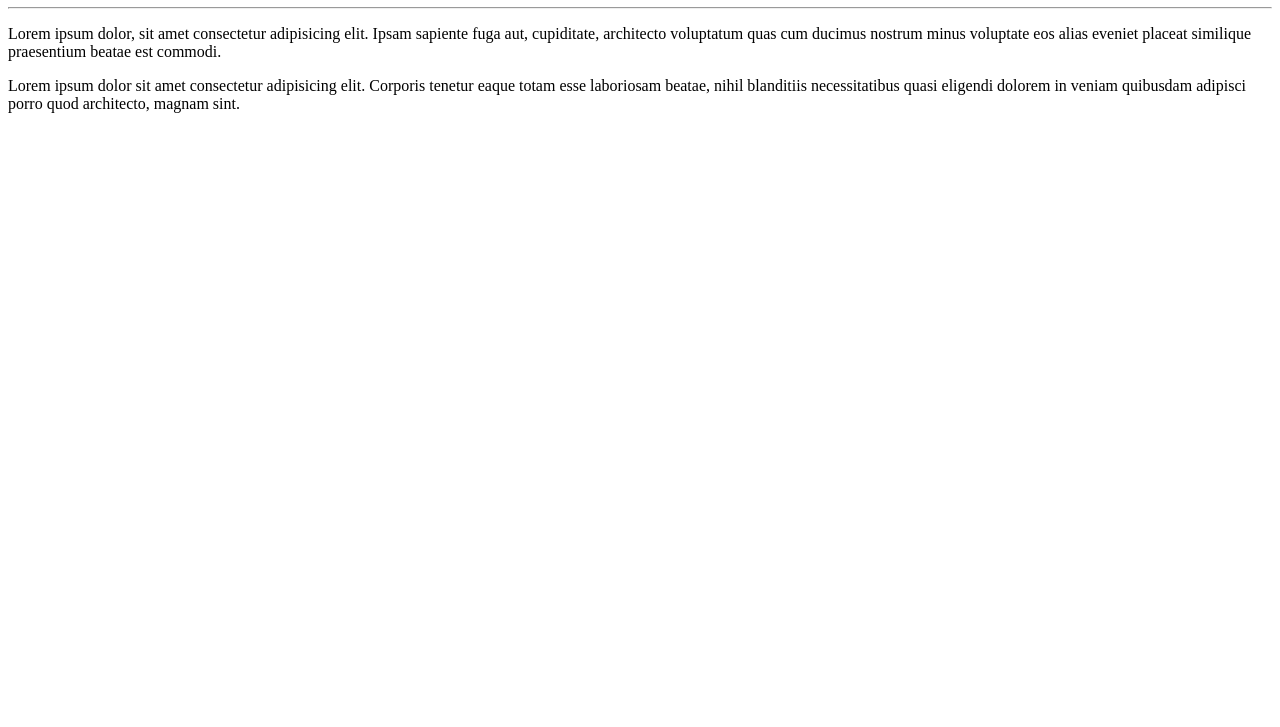
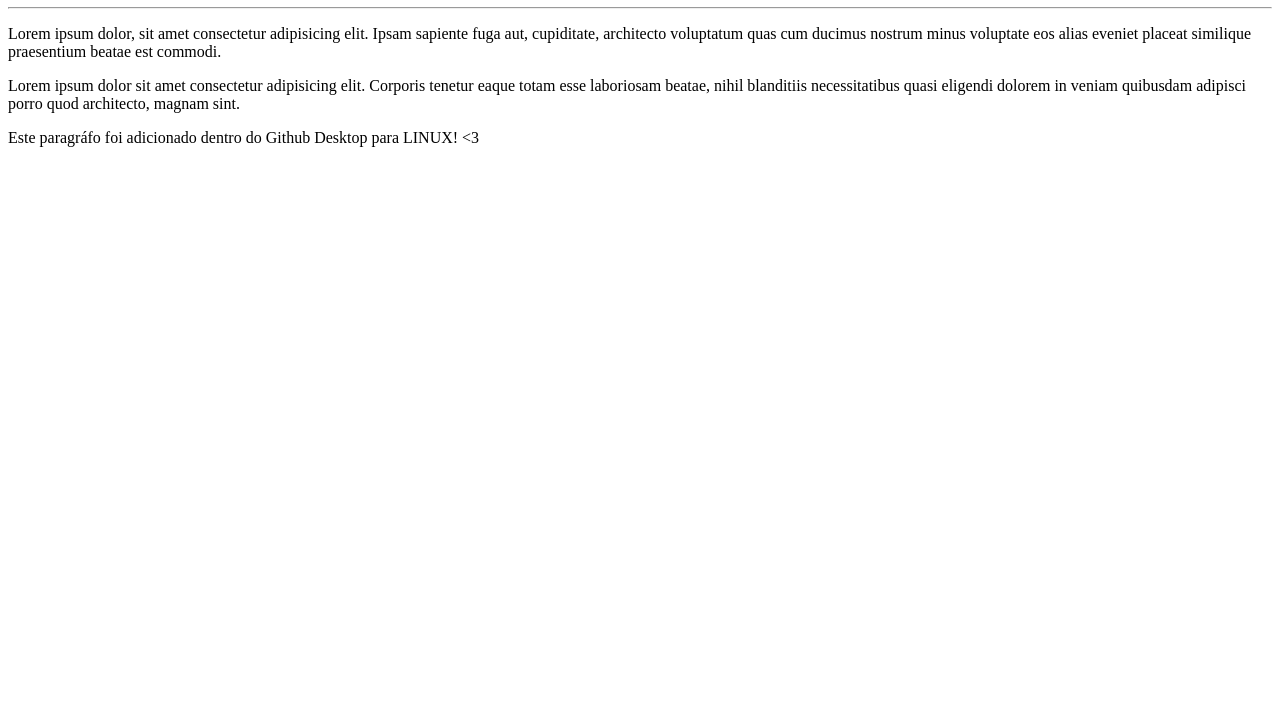
Before and after one commit to juarezsilva/Ola-Mundo, a plain HTML site: page site-exemplo/index.html in a window 1280 px wide. Shown: the part 73-800 px from the top of the page. Drawn offline with Linux system fonts and the light colour scheme.

Commit message:
mudei o arquivo index

```diff
--- a/site-exemplo/index.html
+++ b/site-exemplo/index.html
@@ -11,5 +11,6 @@
     <hr>
     <p>Lorem ipsum dolor, sit amet consectetur adipisicing elit. Ipsam sapiente fuga aut, cupiditate, architecto voluptatum quas cum ducimus nostrum minus voluptate eos alias eveniet placeat similique praesentium beatae est commodi.</p>
     <p>Lorem ipsum dolor sit amet consectetur adipisicing elit. Corporis tenetur eaque totam esse laboriosam beatae, nihil blanditiis necessitatibus quasi eligendi dolorem in veniam quibusdam adipisci porro quod architecto, magnam sint.</p>
+    <p>Este paragráfo foi adicionado dentro do Github Desktop para LINUX! &lt;3</p>
 </body>
 </html>
```
